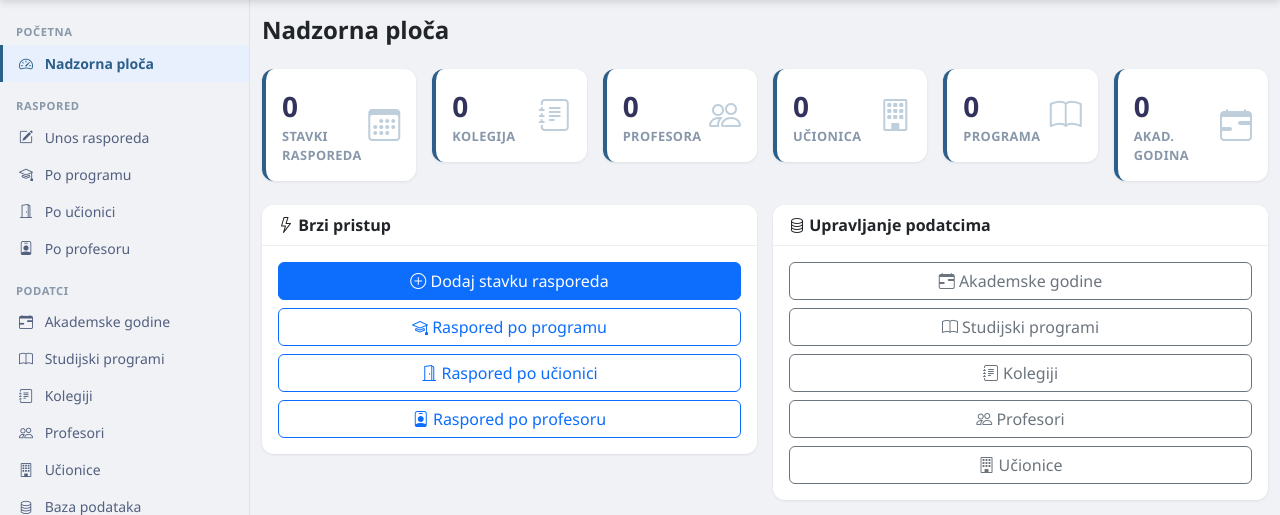
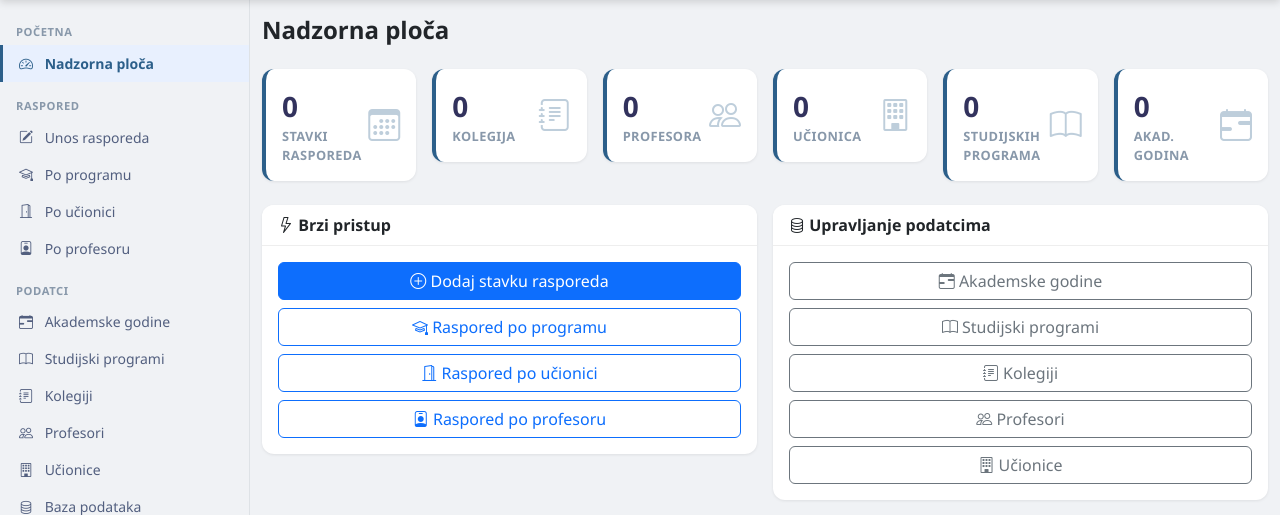
Before and after one commit to kkurilj/FOOZOS_raspored, a Flask app: page / in a window 1280 px wide. Shown: the part 56-571 px from the top of the page. Run offline with Flask 3, Linux system fonts and the light colour scheme; data that the repository does not hold is empty.

Commit message:
Fix dashboard label and semester filter dropdown
- Change "Programa" to "Studijskih programa" on dashboard
- Use dropdown select (1-10) for semester filter in timetable view

Co-Authored-By: Claude Opus 4.6 <noreply@anthropic.com>

```diff
--- a/app/templates/index.html
+++ b/app/templates/index.html
@@ -56,7 +56,7 @@
             <div class="d-flex justify-content-between align-items-center">
                 <div>
                     <div class="stat-value">{{ stats.study_programs }}</div>
-                    <div class="stat-label">Programa</div>
+                    <div class="stat-label">Studijskih programa</div>
                 </div>
                 <i class="bi bi-book stat-icon"></i>
             </div>
```
